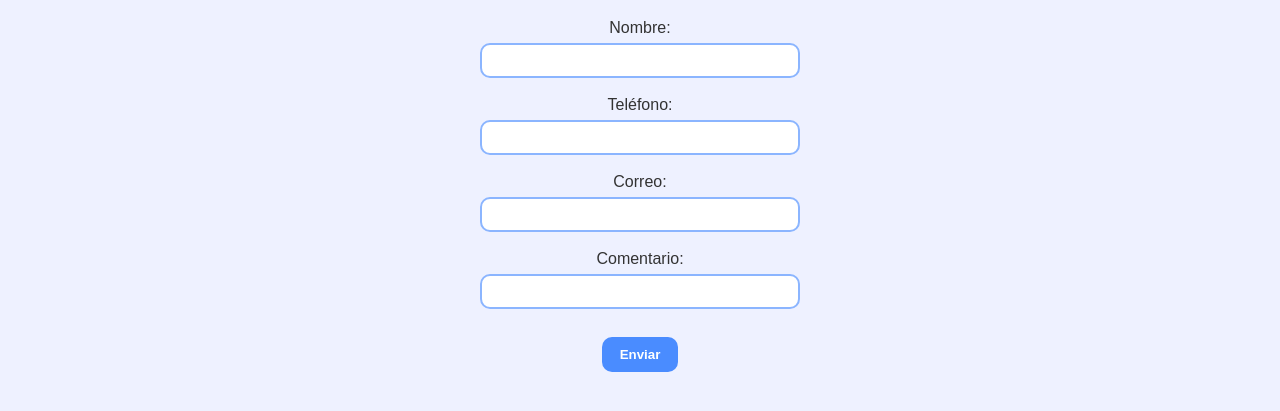
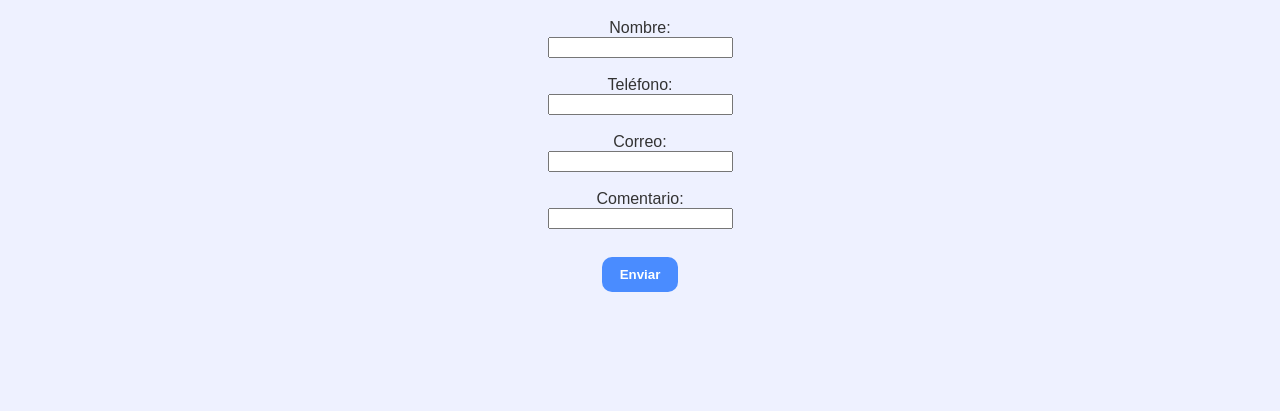
Before and after one commit to ferrqr/pagina8, a plain HTML site: page pagina8/Contactos.html in a window 1280 px wide. Shown: the part 123-534 px from the top of the page. Drawn offline with Linux system fonts and the light colour scheme.

Commit message:
Update Estilos.css

```diff
--- a/pagina8/Estilos.css
+++ b/pagina8/Estilos.css
@@ -82,23 +82,6 @@ table tr:hover {
     background: #f0f4ff;
 }
 
-
-
-input, textarea {
-    width: 300px;
-    padding: 8px;
-    margin-top: 6px;
-    border: 2px solid #8bb5ff;
-    border-radius: 10px;
-    outline: none;
-    transition: 0.3s;
-}
-
-input:focus, textarea:focus {
-    border-color: #4a8cff;
-    box-shadow: 0 0 8px rgba(74,140,255,0.5);
-}
-
 button {
     background: #4a8cff;
     color: white;
```
